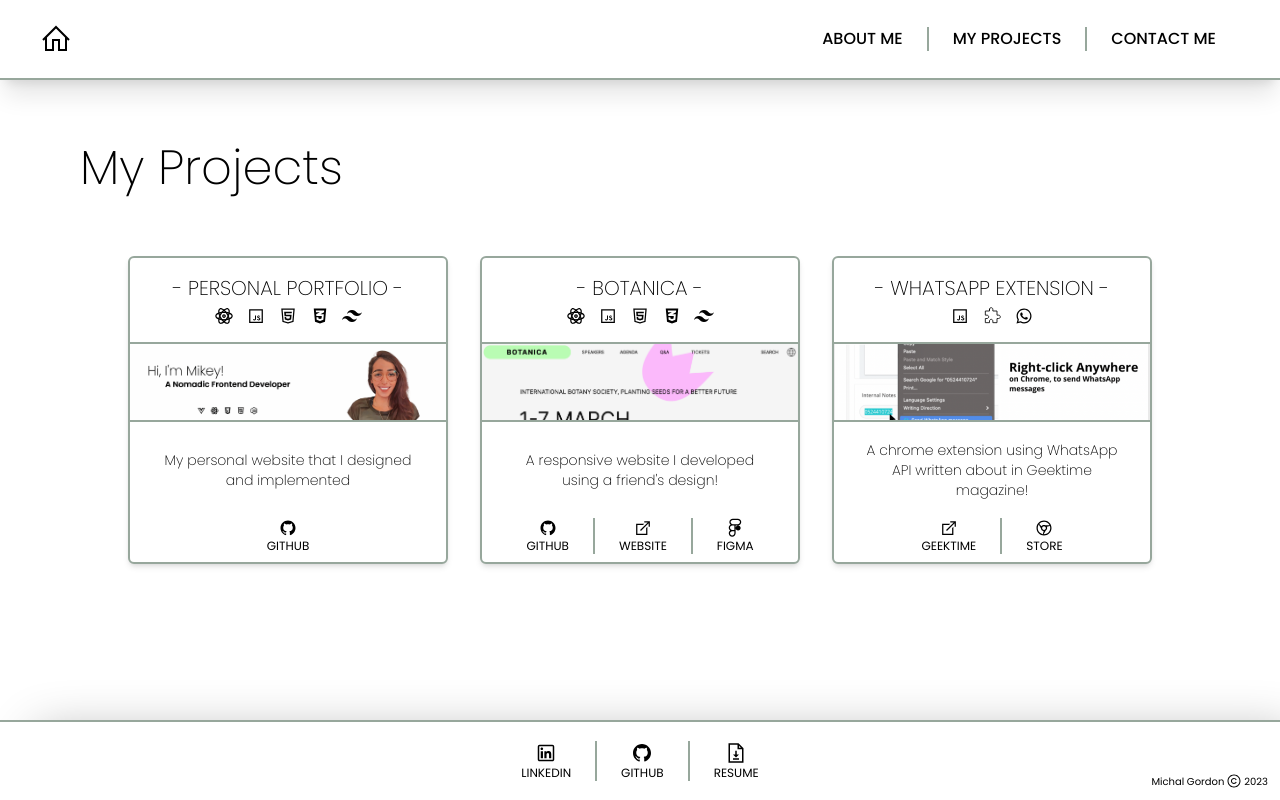
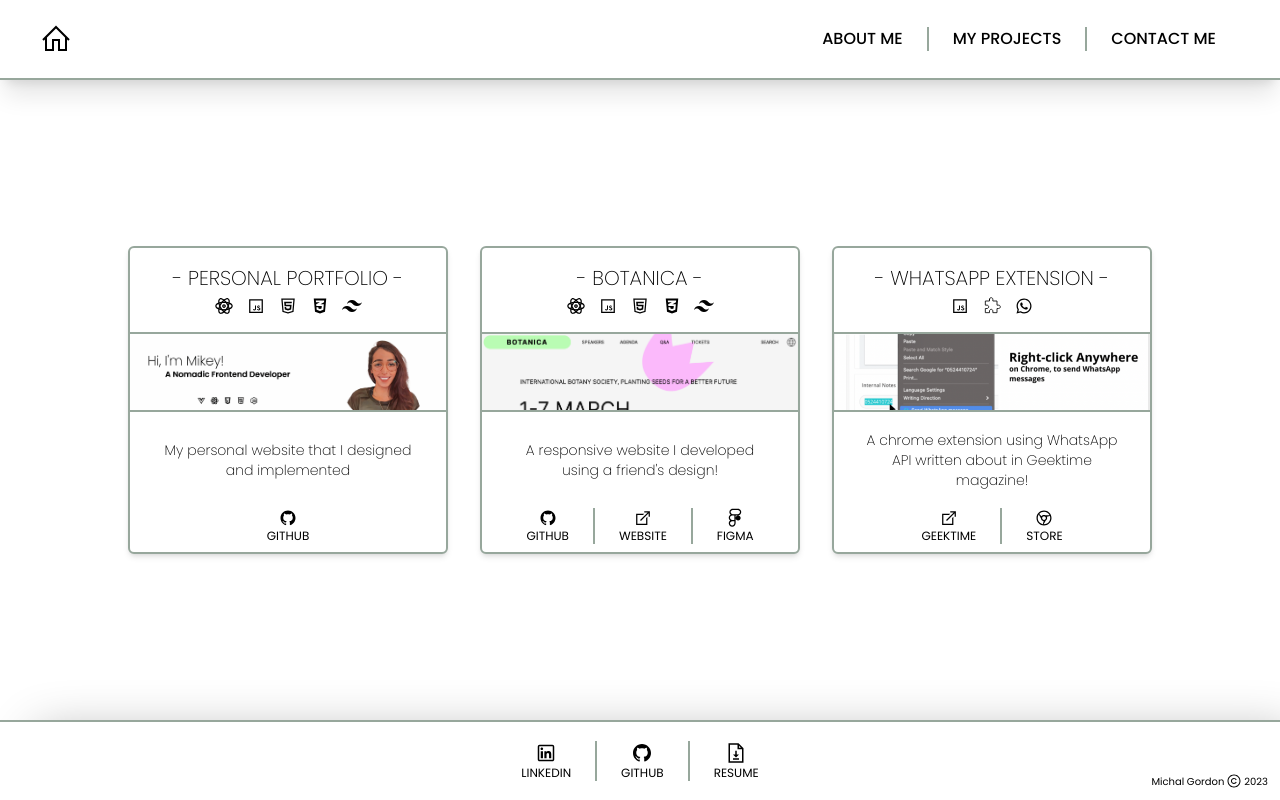
Before and after one commit to Michalgordon/mikeys-portfolio, a React (Vite) app: page /projects in a window 1280 px wide. Built offline with nearby package versions, Linux system fonts and the light colour scheme.

Commit message:
removed title from myProjects

```diff
--- a/src/pages/MyProjects.jsx
+++ b/src/pages/MyProjects.jsx
@@ -79,10 +79,7 @@ const PROJECTS = [
 ];
 const MyProjects = () => {
   return (
-    <div className="flex flex-col flex-grow gap-16 px-10 py-16">
-      <div className="flex pl-10 justify-start">
-        <h1 className="text-5xl font-thin">My Projects</h1>
-      </div>
+    <div className="flex flex-col flex-grow justify-center gap-16 px-10 py-16">
       <div className="flex justify-center gap-8">
         {PROJECTS.map((project, index) => (
           <ProjectCard key={index} {...project}></ProjectCard>
```
